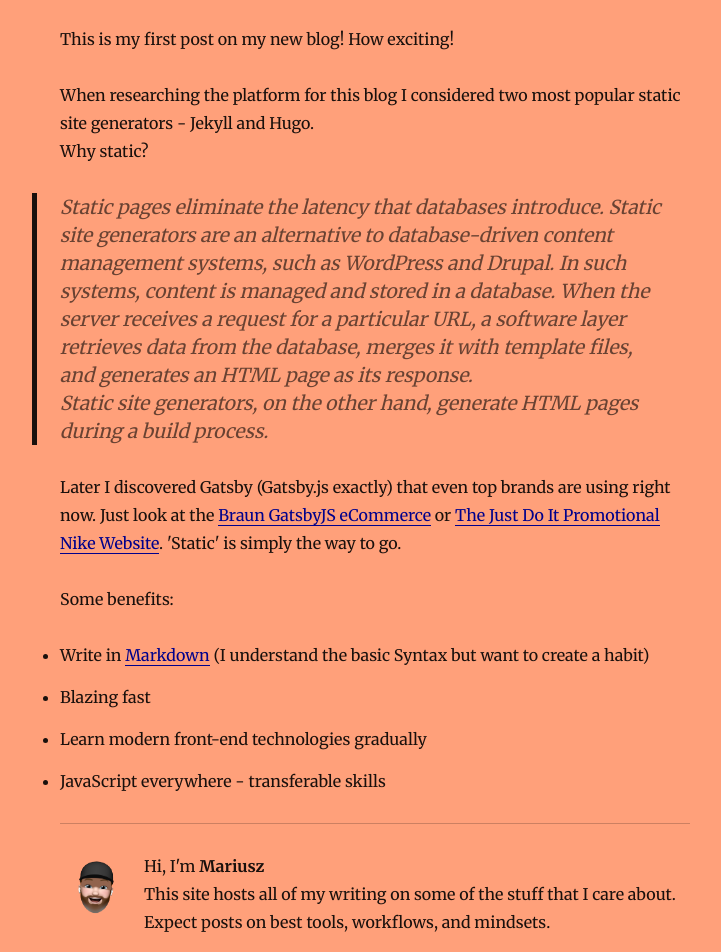
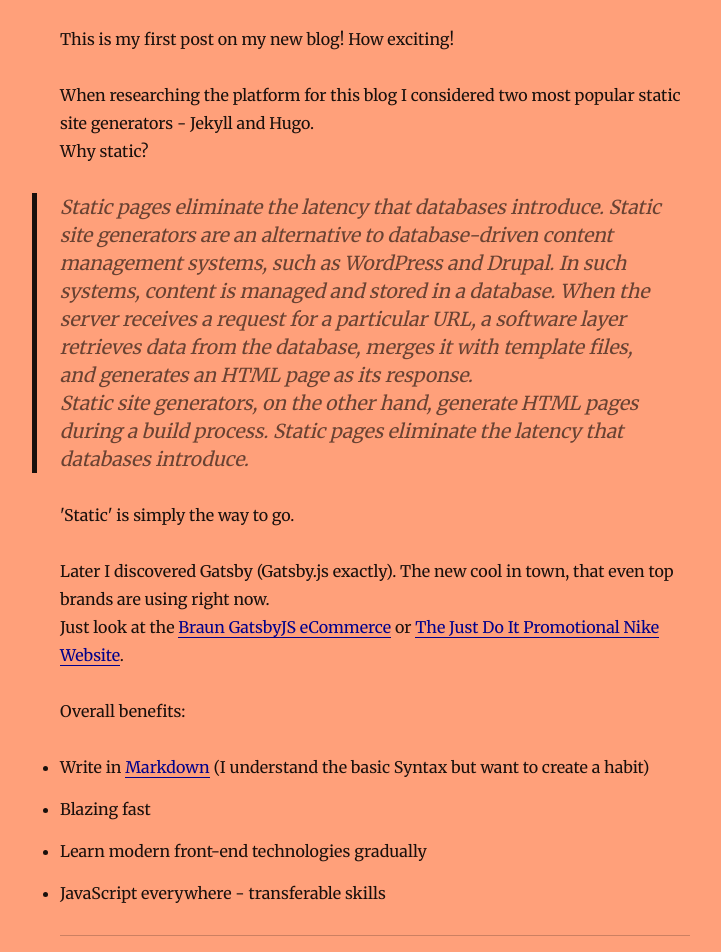
Before and after one commit to mspych/blog, a Gatsby site: page /hello-world/ in a window 1280 px wide. Shown: the part 145-1097 px from the top of the page, without its empty margins (265-986 px from the left). Built offline with nearby package versions, Linux system fonts and the light colour scheme; Gatsby itself is replaced by a stand-in of ours; some packages are replaced by stand-ins of ours.

Commit message:
Update index.md

```diff
--- a/content/blog/hello-world/index.md
+++ b/content/blog/hello-world/index.md
@@ -10,13 +10,15 @@ When researching the platform for this blog I considered two most popular static
 Why static?
 
 >Static pages eliminate the latency that databases introduce. Static site generators are an alternative to database-driven content management systems, such as WordPress and Drupal. In such systems, content is managed and stored in a database. When the server receives a request for a particular URL, a software layer retrieves data from the database, merges it with template files, and generates an HTML page as its response.<br/>
->Static site generators, on the other hand, generate HTML pages during a build process.
+>Static site generators, on the other hand, generate HTML pages during a build process. Static pages eliminate the latency that databases introduce.
+
+'Static' is simply the way to go.
+
+Later I discovered Gatsby (Gatsby.js exactly). The new cool in town, that even top brands are using right now. <br/>
+Just look at the [Braun GatsbyJS eCommerce](https://ca.braun.com/en-ca) or [The Just Do It Promotional Nike Website](https://justdoit.nike.com).
 
 
-Later I discovered Gatsby (Gatsby.js exactly) that even top brands are using right now. Just look at the [Braun GatsbyJS eCommerce](https://ca.braun.com/en-ca) or [The Just Do It Promotional Nike Website](https://justdoit.nike.com).
-'Static' is simply the way to go.
-
-Some benefits:
+Overall benefits:
 
 - Write in [Markdown](https://www.markdownguide.org/getting-started/)  (I understand the basic Syntax but want to create a habit)
 - Blazing fast
```
